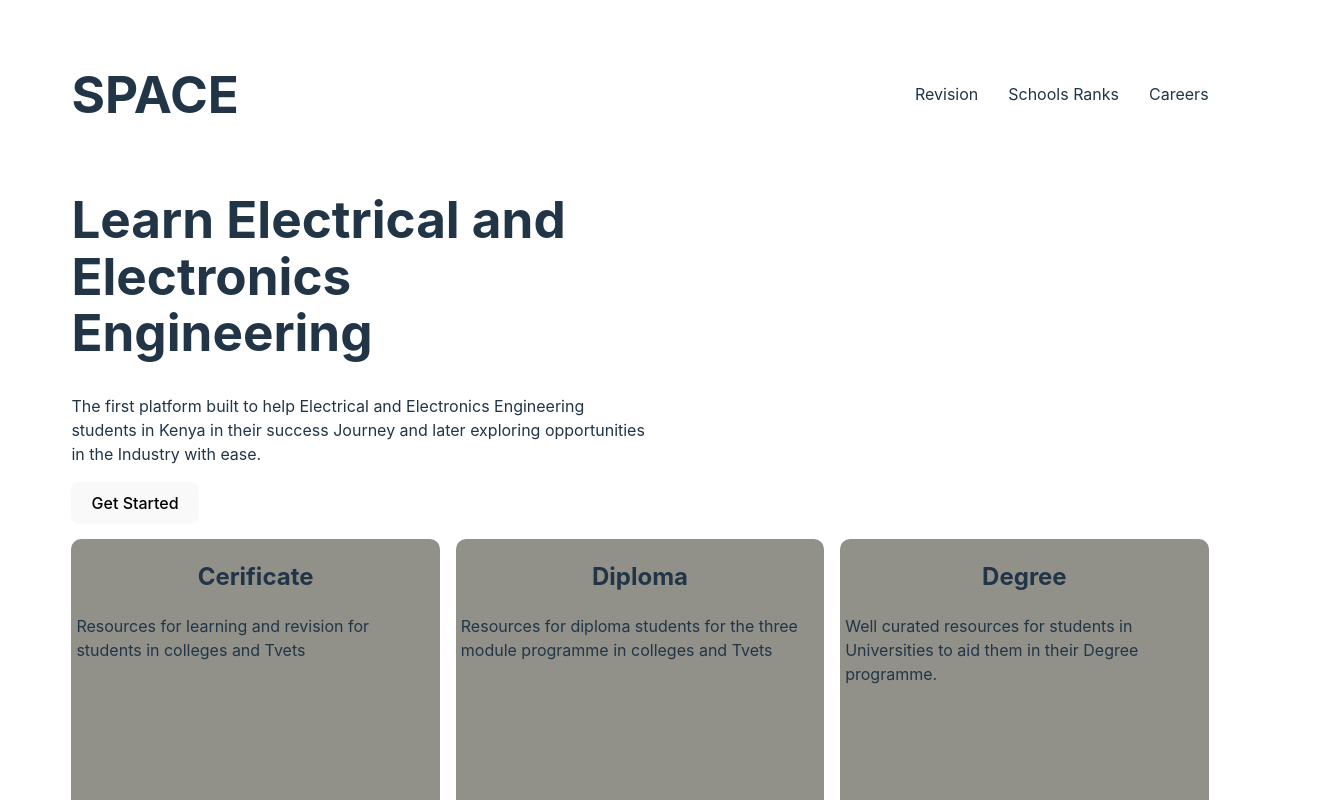
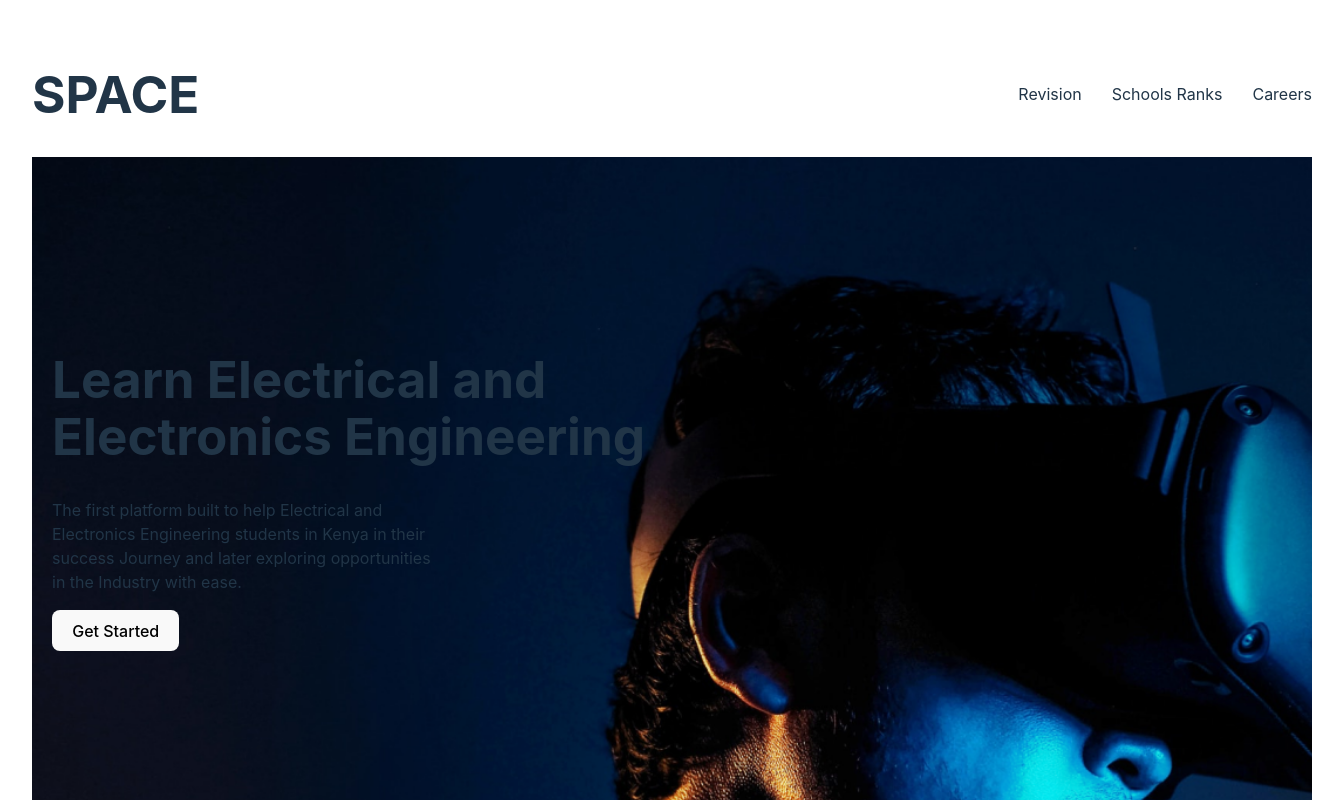
Before and after one commit to PsammystPrime/Electrical-Engineering-Course-App, a React (Vite) app in the folder learn/: page / in a window 1280 px wide. Shown: the top 800 px of the page, 1344 px wide, since content can reach past the window. Built offline with nearby package versions, Linux system fonts and the light colour scheme.

Commit message:
style background image

```diff
--- a/learn/src/App.css
+++ b/learn/src/App.css
@@ -18,20 +18,31 @@ ul {
   display: flex;
   gap: 30px;
 }
-
+main {
+  background-image: url(../public/BG.png);
+  background-position: center;
+  background-size: cover;
+  min-height: 150vh;
+  min-width: 100vw;
+}
 .intro {
   text-align: left;
-  max-width: 45vw;
+  padding-left: 20px;
+  min-height: 70vh;
+  padding-top: 20vh;
+}
+.intro p {
+  max-width: 30vw;
 }
 .cards {
   display: flex;
   gap: 1rem;
   flex-wrap: wrap;
-  margin: 15px 0;
+  margin-top: 120px;
 }
 .card {
   max-width: 28vw;
-  min-height: 40vh;
+  min-height: 35vh;
   background-color: rgb(145, 145, 137);
   border-radius: 10px;
   padding: 0 5px;
@@ -39,7 +50,6 @@ ul {
 .card p {
   text-align: left;
 }
-
 .footerInfo {
   display: flex;
   justify-content: space-between;
```
